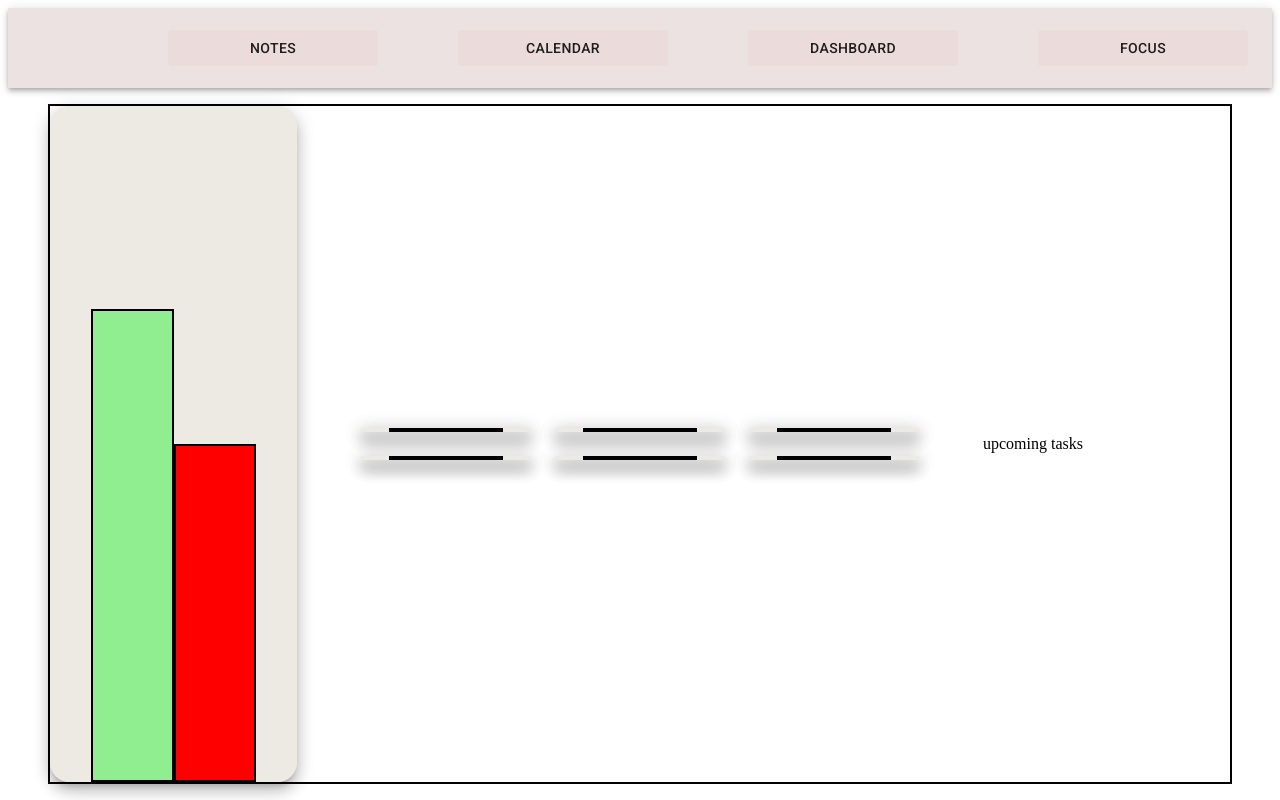
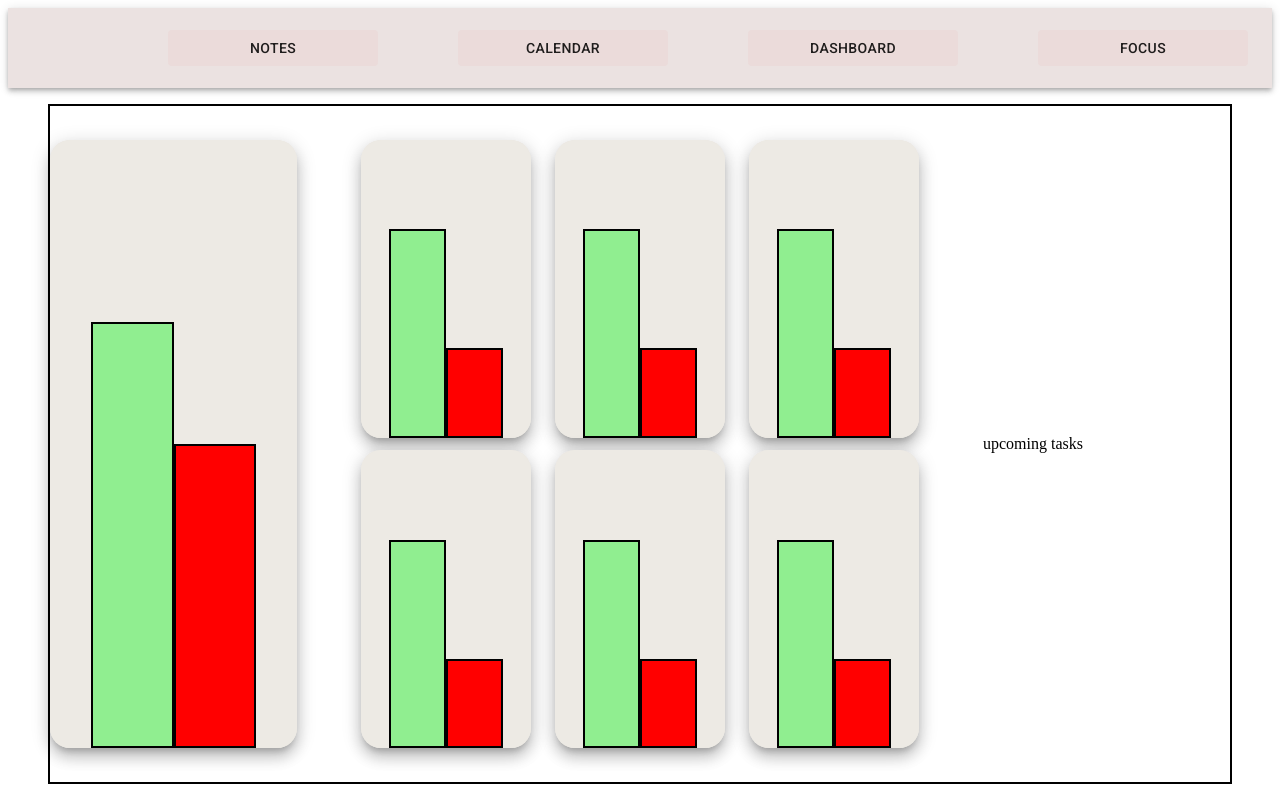
Before and after one commit to 0liverKot/Enable, a React (Vite) app in the folder Client/enable/: page / in a window 1280 px wide. Built offline with nearby package versions, Linux system fonts and the light colour scheme; some icons are missing.

Commit message:
general layout of bars completed

```diff
--- a/Client/enable/src/App.jsx
+++ b/Client/enable/src/App.jsx
@@ -11,7 +11,7 @@ export default () => (
   <>
   <ThemeProvider theme={theme}>
     <Navbar/>
-    <Container maxWidth={"xl"}>
+    <Container maxWidth={"xxl"}>
         <Grid container
         spacing={8}
         sx={{
@@ -21,10 +21,14 @@ export default () => (
             margin: 2,
             height: "85vh"
         }}>
-            <Grid size={3} sx={{height: "100%"}}>
+            <Grid size={3} sx={{
+                height: "90%"}}>
                 <TotalBars/>
             </Grid>
-            <Grid size={6}>
+            <Grid size={6} sx={{
+                height: "90%",
+                justifyContent: "center",
+                alignContent: "center"}}>
                 <AllBarsDisplay/>
             </Grid>
             <Grid size={3}>
--- a/Client/enable/src/Components/AllBarsDisplay.jsx
+++ b/Client/enable/src/Components/AllBarsDisplay.jsx
@@ -15,17 +15,21 @@ const AllBarsDisplay = () => {
     ]
 
     return (
-        <Grid container spacing={{ xs: 2, md: 3 }}
+        <Grid container
+        spacing={{ xs: 2, md: 3 }}
         columns={{ xs: 4, sm: 8, md: 12 }}
+        rowGap={"2%"}
         sx={{
             justifyContent: "center",
             alignItems: "center",
+            height: "100%",
         }}>
             {barsInfo.map((bars, index) => (
-                <Grid key={index} size={{ xs: 2, sm: 4, md: 4 }}>
-                    <Paper elevation={10} sx={{borderRadius: 5}}>
-                        <Bars due={bars.due} debt={bars.debt}/>
-                    </Paper>
+                <Grid key={index} size={{ xs: 2, sm: 4, md: 4 }}
+                sx={{
+                    height: "49%",
+                    }}>
+                    <Bars due={bars.due} debt={bars.debt}/>
                 </Grid>
             ))}
         </Grid>
```
